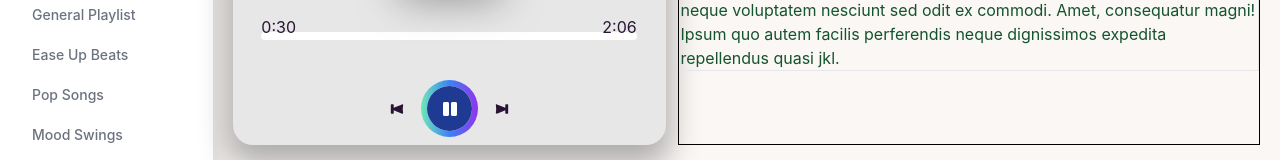
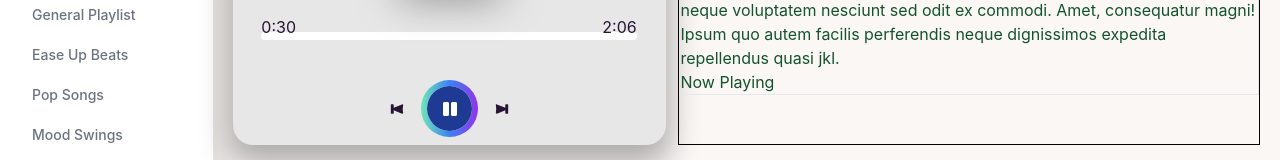
Before and after one commit to shourovr82/rexrox-music, a React (Create React App) app: page / in a window 1280 px wide. Shown: the part 467-627 px from the top of the page. Built offline with nearby package versions, Linux system fonts and the light colour scheme; no server answers.

Commit message:
added new card

```diff
--- a/src/components/Pages/MostPlayed/MostPlayed.js
+++ b/src/components/Pages/MostPlayed/MostPlayed.js
@@ -5,6 +5,9 @@ const MostPlayed = () => {
     <div className='text-green-900 border'>
       <h2>Shafin</h2>
       <p>Lorem ipsum dolor sit amet consectetur adipisicing elit. Quae aperiam neque voluptatem nesciunt sed odit ex commodi. Amet, consequatur magni! Ipsum quo autem facilis perferendis neque dignissimos expedita repellendus quasi jkl.</p>
+      <div>
+        <p>Now Playing</p>
+      </div>
     </div>
   );
 };
```
